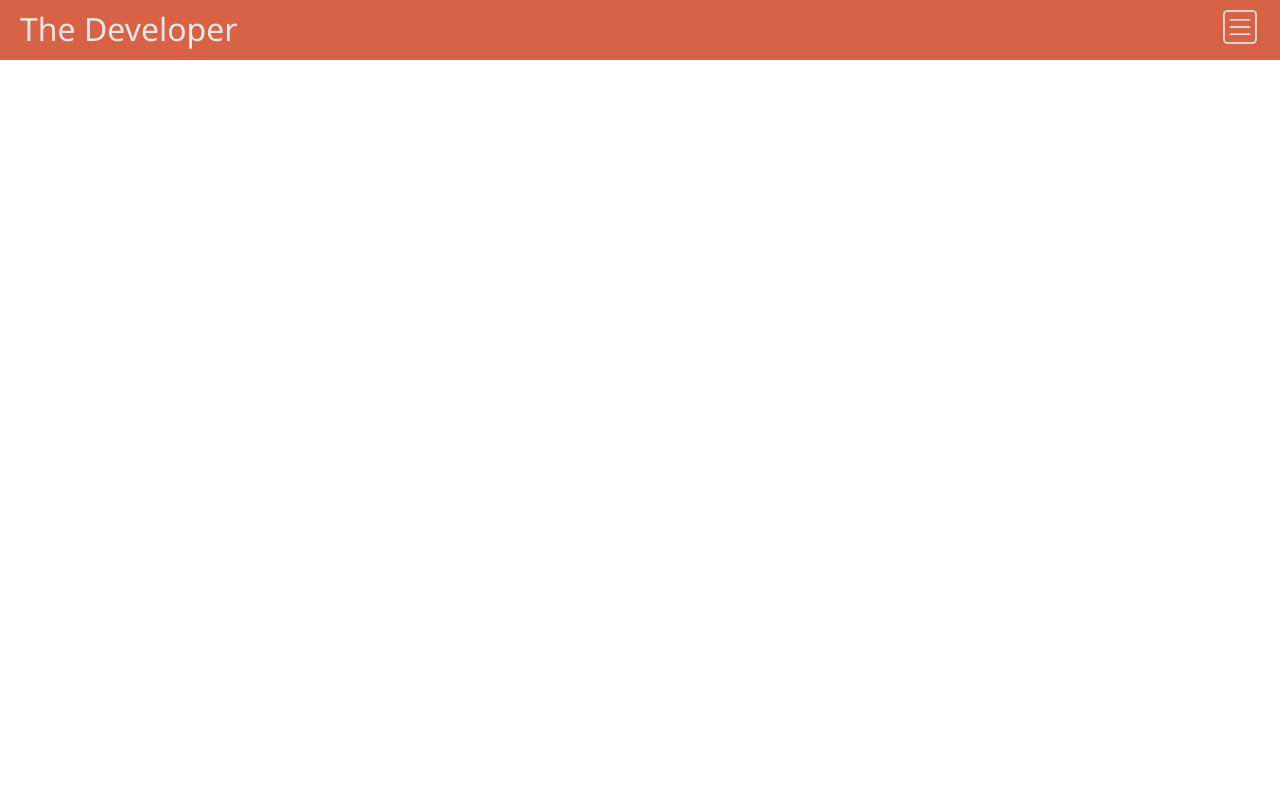
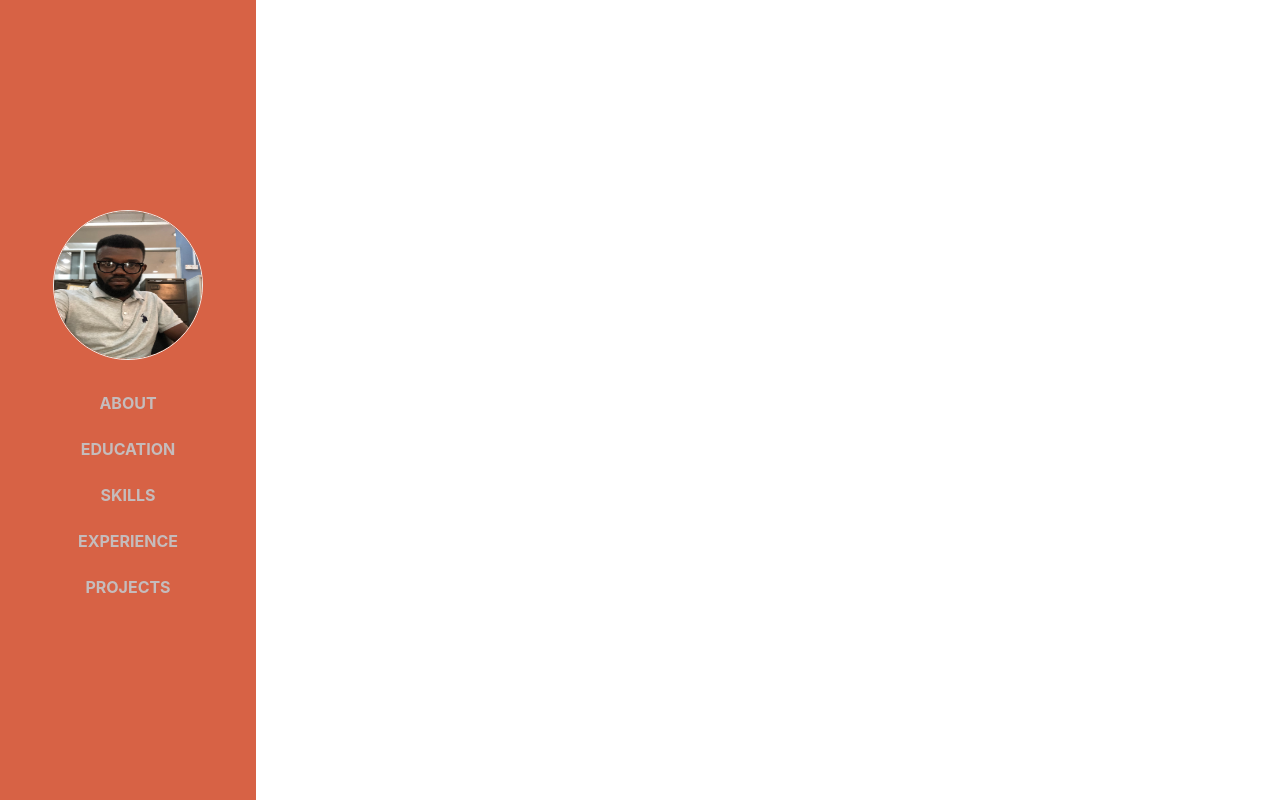
Before and after one commit to evansaizik/portfolio, a React (Create React App) app: page / in a window 1280 px wide. Built offline with nearby package versions, Linux system fonts and the light colour scheme.

Commit message:
webview layout

```diff
--- a/src/components/Header/Header.js
+++ b/src/components/Header/Header.js
@@ -2,6 +2,7 @@ import React, { useState } from "react";
 import classes from './Header.module.css';
 import menu from '../Assets/menu icon.png';
 import Nav from "../nav/Nav";
+import profile from '../Assets/IMG_3656.jpg';
 
 const Header = () => {
   const [showMenu, setShowMenu] = useState(false);
@@ -10,9 +11,9 @@ const Header = () => {
     setShowMenu(val => !val)
   }
 
-
   return <>
     <div className={showMenu ? `${classes.dropmenu} ${classes.open}` : `${classes.dropmenu} ${classes.close}`}>
+      <img className={classes.profilepix} src={profile} alt="displayphoto"/>
       <Nav />
     </div>
     <header className={classes.header}>
--- a/src/components/Header/Header.module.css
+++ b/src/components/Header/Header.module.css
@@ -21,6 +21,10 @@
   height: 40px;
 }
 
+.profilepix {
+  display: none;
+}
+
 .dropmenu {
   height: 60px;
   background-color: rgb(215, 98, 69);
@@ -36,3 +40,29 @@
   transform: translateY(-290px);
   transition: all .8s;
 }
+
+@media screen and (min-width: 992px) {
+  .header {
+    display: none;
+  }
+
+  .profilepix {
+    margin: 20px auto;
+    display: block;
+    width: 150px;
+    height: 150px;
+    border: 1px double rgb(239, 235, 230);
+    border-radius: 150px;
+  }
+
+  .dropmenu {
+    margin: 0;
+    display: flex;
+    flex-direction: column;
+    justify-content: center;
+    width: 20%;
+    height: 100vh;
+    top: 290px;
+    text-align: center;
+  }
+}
--- a/src/components/nav/Nav.module.css
+++ b/src/components/nav/Nav.module.css
@@ -2,7 +2,7 @@
   text-decoration: none;
   display: block;
   padding: 13px 20px;
-  font-weight: 600;
+  font-weight: 700;
   color: rgb(197, 188, 188);
 }
 
```
Also changed, not shown: src/components/Assets/IMG_3656.jpg (added), src/components/about/About.js (added), src/components/about/About.module.css (added).
